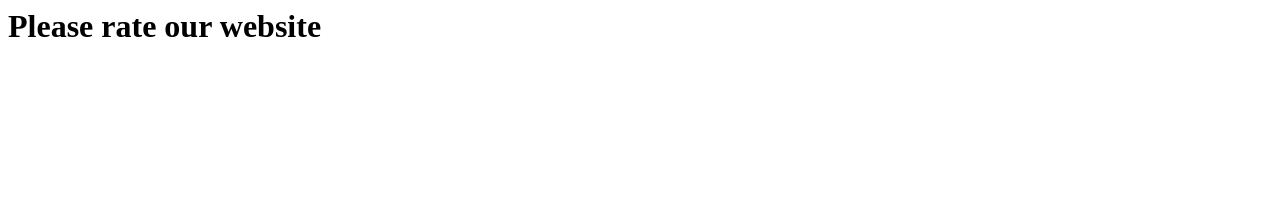
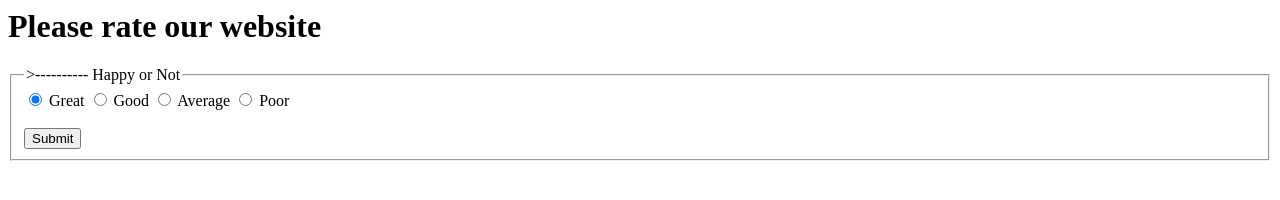
Before and after one commit to radiosimian/ftratings, a plain HTML site: page index.html in a window 1280 px wide. Drawn offline with Linux system fonts and the light colour scheme.

Commit message:
Updated html to display radio buttons ans js to find checked button

```diff
--- a/index.html
+++ b/index.html
@@ -11,17 +11,50 @@
 <body>
 <h1>Please rate our website</h1>
 
-<!-- html to create four custom radio buttons -->
-<!-- html to create Submit button
+<form>
+  <fieldset>
+    <legend>>---------- Happy or Not</legend>
+    <div>
+      <input type="radio" id="value4"
+         name="rating" value="4" checked>
+      <label for="value4">Great</label>
+
+      <input type="radio" id="value3"
+         name="rating" value="3">
+      <label for="value3">Good</label>
+
+      <input type="radio" id="value2"
+         name="rating" value="2">
+      <label for="value2">Average</label>
+
+      <input type="radio" id="value1"
+         name="rating" value="1">
+      <label for="value4">Poor</label>
+    </div>
+    <br>
+    <div>
+      <button type="submit">Submit</button>
+    </div>
+  </fieldset>
+</form>
+
+<pre id="log">
+</pre>
 
 <script>
+  var form = document.querySelector("form");
+  var log = document.querySelector("#log");
 
-<!--
-   javascript function to
-   - iterate over radio buttons
-   - trigger LAMBDA function on submit
- -->
+  form.addEventListener("submit", function(event) {
+    var data = new FormData(form);
+    var output = "";
+    for (const entry of data) {
+      output = entry[0] + "=" + entry[1] + "\r";
+  	};
+  log.innerText = output;
+  event.preventDefault();
+  }, false);
+</script>
 
- </script>
- </body>
- </html>
+</body>
+</html>
```
